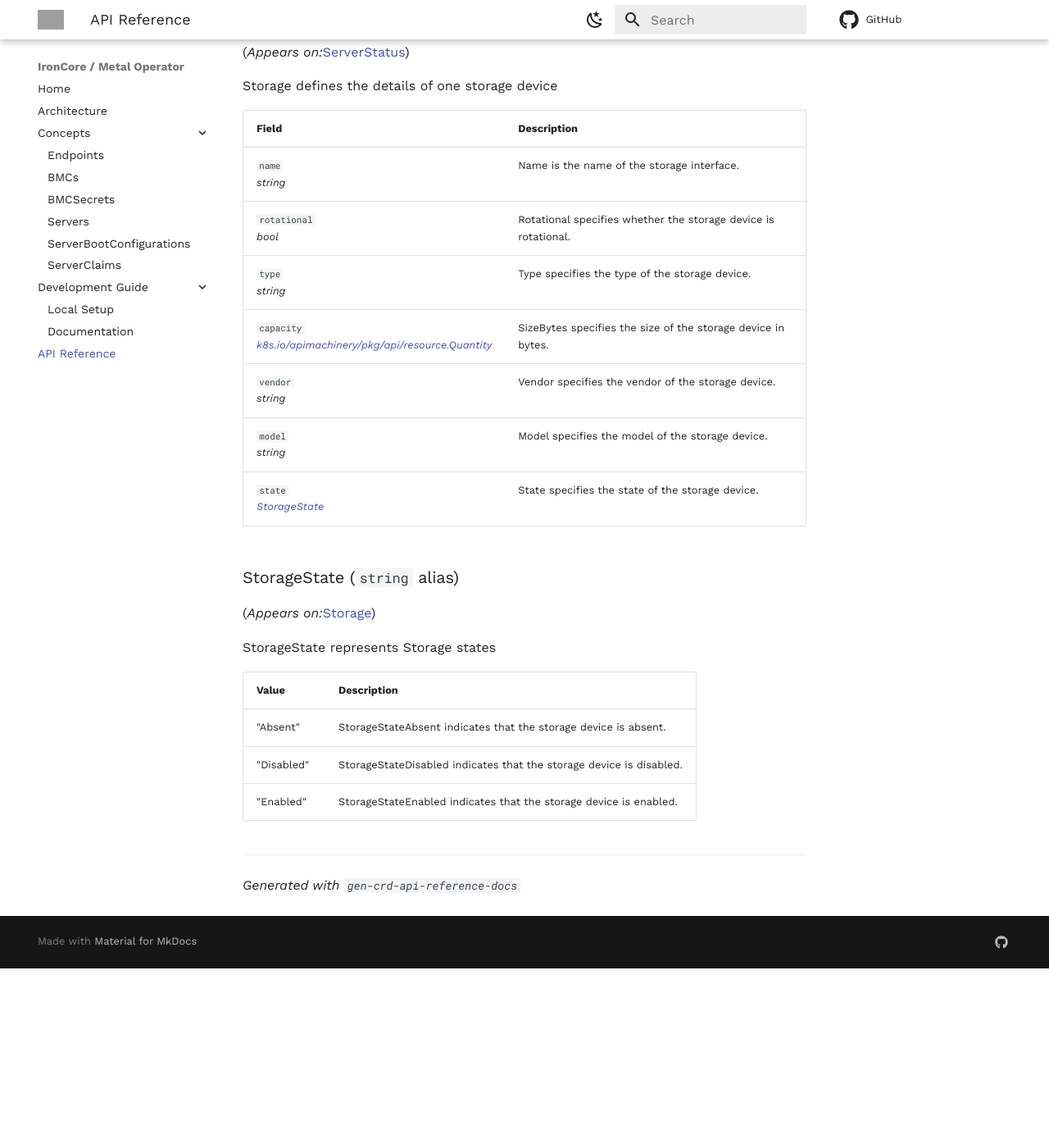
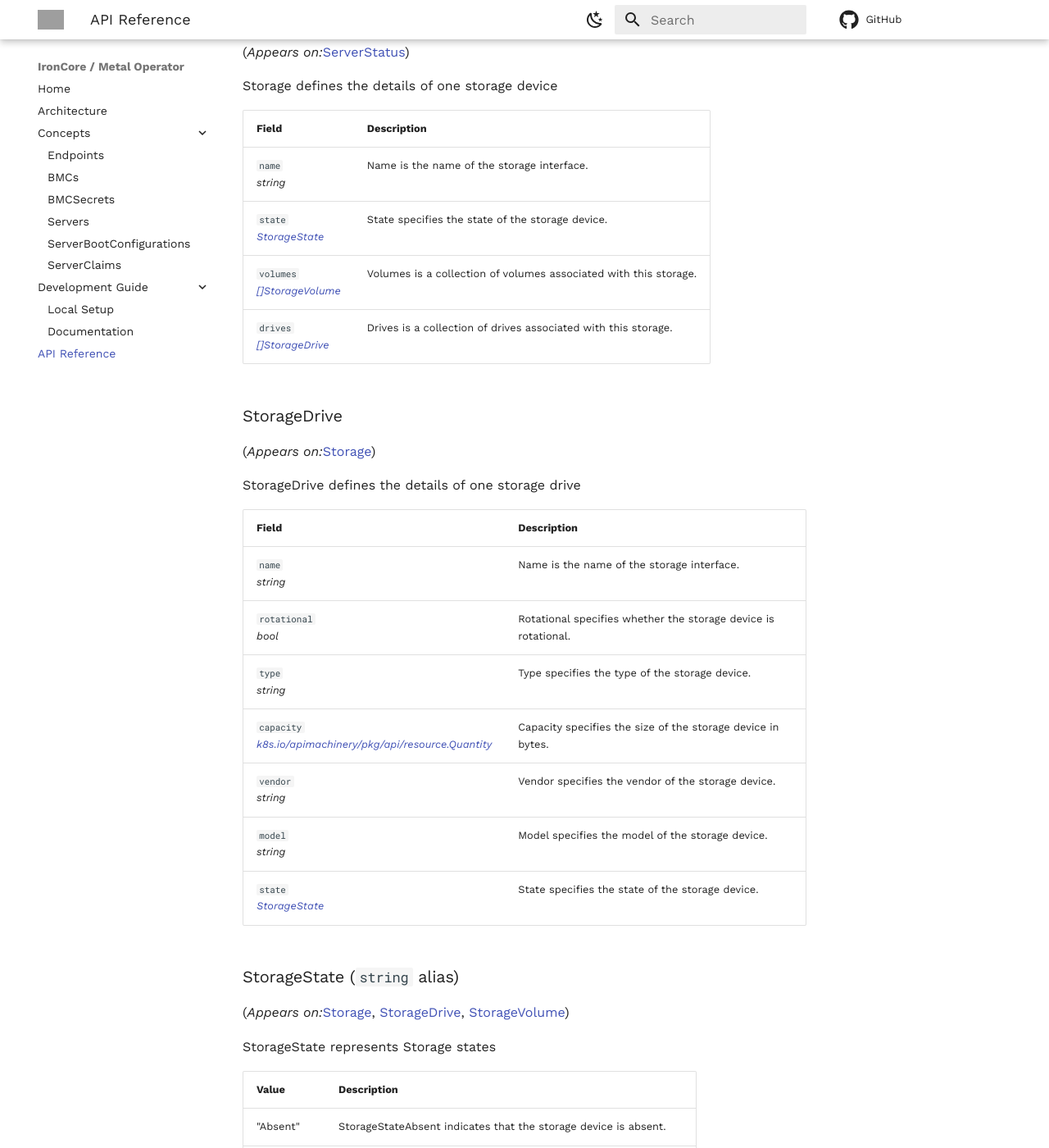
Before and after one commit to ironcore-dev/metal-operator, an MkDocs documentation site: the page built from docs/api-reference/api.md, in a window 1280 px wide and 1400 px high, scrolled down 19087 px. Shown: the whole window at 82% size. Built offline with MkDocs 1.6.1 and Material for MkDocs 9.7.7, drawn with Linux system fonts in a browser that asks for light colours; comment, search, counter and statistics services are not loaded; before the commit the page ends 20268 px from its top, so only the background shows below that; some of the changed text lies outside the part shown; grey boxes are pictures that could not be loaded.

Commit message:
adds drives and volumes to Status.Storages

```diff
--- a/docs/api-reference/api.md
+++ b/docs/api-reference/api.md
@@ -2179,6 +2179,74 @@
 </tr>
 <tr>
 <td>
+<code>state</code><br/>
+<em>
+<a href="#metal.ironcore.dev/v1alpha1.StorageState">
+StorageState
+</a>
+</em>
+</td>
+<td>
+<p>State specifies the state of the storage device.</p>
+</td>
+</tr>
+<tr>
+<td>
+<code>volumes</code><br/>
+<em>
+<a href="#metal.ironcore.dev/v1alpha1.StorageVolume">
+[]StorageVolume
+</a>
+</em>
+</td>
+<td>
+<p>Volumes is a collection of volumes associated with this storage.</p>
+</td>
+</tr>
+<tr>
+<td>
+<code>drives</code><br/>
+<em>
+<a href="#metal.ironcore.dev/v1alpha1.StorageDrive">
+[]StorageDrive
+</a>
+</em>
+</td>
+<td>
+<p>Drives is a collection of drives associated with this storage.</p>
+</td>
+</tr>
+</tbody>
+</table>
+<h3 id="metal.ironcore.dev/v1alpha1.StorageDrive">StorageDrive
+</h3>
+<p>
+(<em>Appears on:</em><a href="#metal.ironcore.dev/v1alpha1.Storage">Storage</a>)
+</p>
+<div>
+<p>StorageDrive defines the details of one storage drive</p>
+</div>
+<table>
+<thead>
+<tr>
+<th>Field</th>
+<th>Description</th>
+</tr>
+</thead>
+<tbody>
+<tr>
+<td>
+<code>name</code><br/>
+<em>
+string
+</em>
+</td>
+<td>
+<p>Name is the name of the storage interface.</p>
+</td>
+</tr>
+<tr>
+<td>
 <code>rotational</code><br/>
 <em>
 bool
@@ -2209,7 +2277,7 @@
 </em>
 </td>
 <td>
-<p>SizeBytes specifies the size of the storage device in bytes.</p>
+<p>Capacity specifies the size of the storage device in bytes.</p>
 </td>
 </tr>
 <tr>
@@ -2252,7 +2320,7 @@
 <h3 id="metal.ironcore.dev/v1alpha1.StorageState">StorageState
 (<code>string</code> alias)</h3>
 <p>
-(<em>Appears on:</em><a href="#metal.ironcore.dev/v1alpha1.Storage">Storage</a>)
+(<em>Appears on:</em><a href="#metal.ironcore.dev/v1alpha1.Storage">Storage</a>, <a href="#metal.ironcore.dev/v1alpha1.StorageDrive">StorageDrive</a>, <a href="#metal.ironcore.dev/v1alpha1.StorageVolume">StorageVolume</a>)
 </p>
 <div>
 <p>StorageState represents Storage states</p>
@@ -2274,6 +2342,83 @@
 <td><p>StorageStateEnabled indicates that the storage device is enabled.</p>
 </td>
 </tr></tbody>
+</table>
+<h3 id="metal.ironcore.dev/v1alpha1.StorageVolume">StorageVolume
+</h3>
+<p>
+(<em>Appears on:</em><a href="#metal.ironcore.dev/v1alpha1.Storage">Storage</a>)
+</p>
+<div>
+<p>StorageVolume defines the details of one storage volume</p>
+</div>
+<table>
+<thead>
+<tr>
+<th>Field</th>
+<th>Description</th>
+</tr>
+</thead>
+<tbody>
+<tr>
+<td>
+<code>name</code><br/>
+<em>
+string
+</em>
+</td>
+<td>
+<p>Name is the name of the storage interface.</p>
+</td>
+</tr>
+<tr>
+<td>
+<code>capacity</code><br/>
+<em>
+<a href="https://pkg.go.dev/k8s.io/apimachinery/pkg/api/resource#Quantity">
+k8s.io/apimachinery/pkg/api/resource.Quantity
+</a>
+</em>
+</td>
+<td>
+<p>Capacity specifies the size of the storage device in bytes.</p>
+</td>
+</tr>
+<tr>
+<td>
+<code>state</code><br/>
+<em>
+<a href="#metal.ironcore.dev/v1alpha1.StorageState">
+StorageState
+</a>
+</em>
+</td>
+<td>
+<p>Status specifies the status of the volume.</p>
+</td>
+</tr>
+<tr>
+<td>
+<code>raidType</code><br/>
+<em>
+string
+</em>
+</td>
+<td>
+<p>RAIDType specifies the RAID type of the associated Volume.</p>
+</td>
+</tr>
+<tr>
+<td>
+<code>volumeUsage</code><br/>
+<em>
+string
+</em>
+</td>
+<td>
+<p>VolumeUsage specifies the volume usage type for the Volume.</p>
+</td>
+</tr>
+</tbody>
 </table>
 <hr/>
 <p><em>
```
Also changed, not shown: 7 other files.
